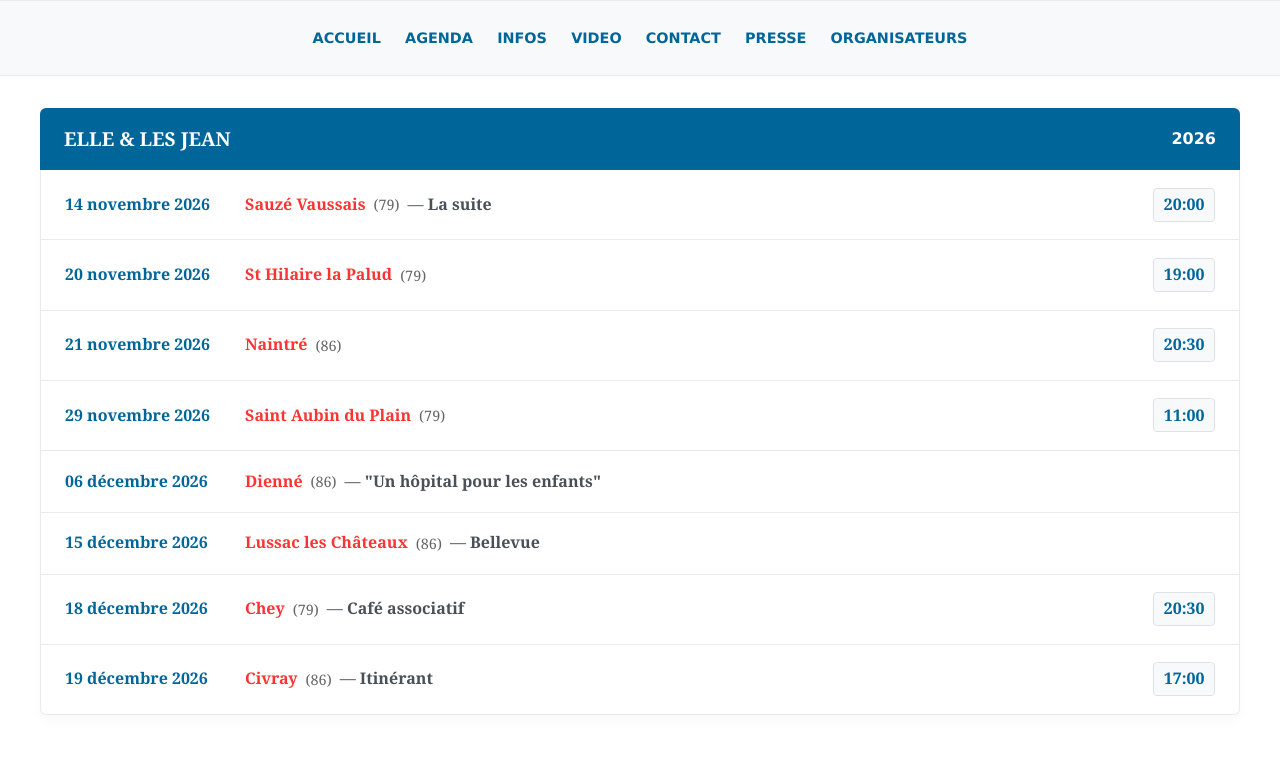
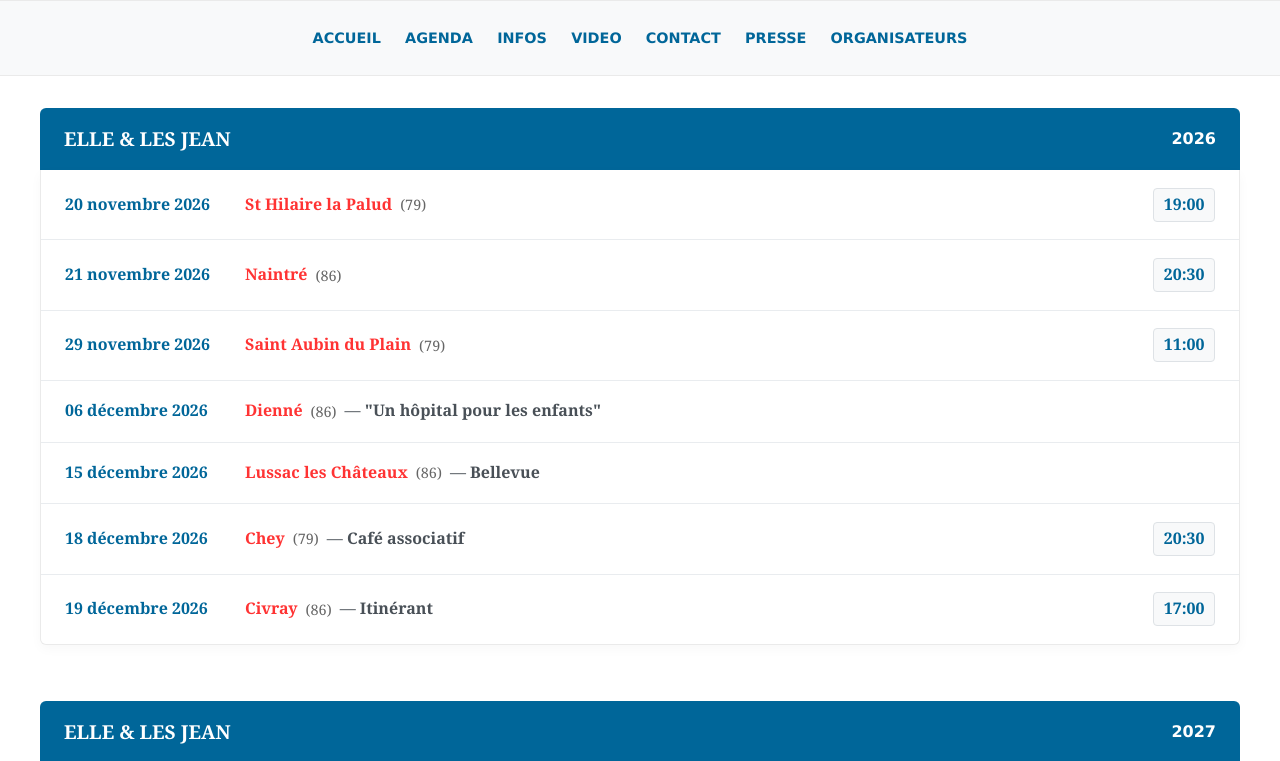
Before and after one commit to elleetlesjean/site, a plain HTML site: page agenda.html in a window 1280 px wide. Shown: the top 761 px of the page. Drawn offline with Linux system fonts and the light colour scheme.

Commit message:
Delete agenda item for November 14, 2026
Removed an agenda item for November 14, 2026.

```diff
--- a/agenda.html
+++ b/agenda.html
@@ -30,15 +30,7 @@
             </div>
             <ul class="agenda-list">
 
-                <li class="agenda-item">
-                    <span class="agenda-date">14 novembre 2026</span>
-                    <div class="agenda-details">
-                        <span class="agenda-city">Sauzé Vaussais</span>
-                        <span class="agenda-dept">(79)</span>
-                        <span class="agenda-venue">— <strong>La suite</strong></span>
-                        <span class="agenda-time">20:00</span>
-                    </div>
-                </li>
+
                 <li class="agenda-item">
                     <span class="agenda-date">20 novembre 2026</span>
                     <div class="agenda-details">
```
